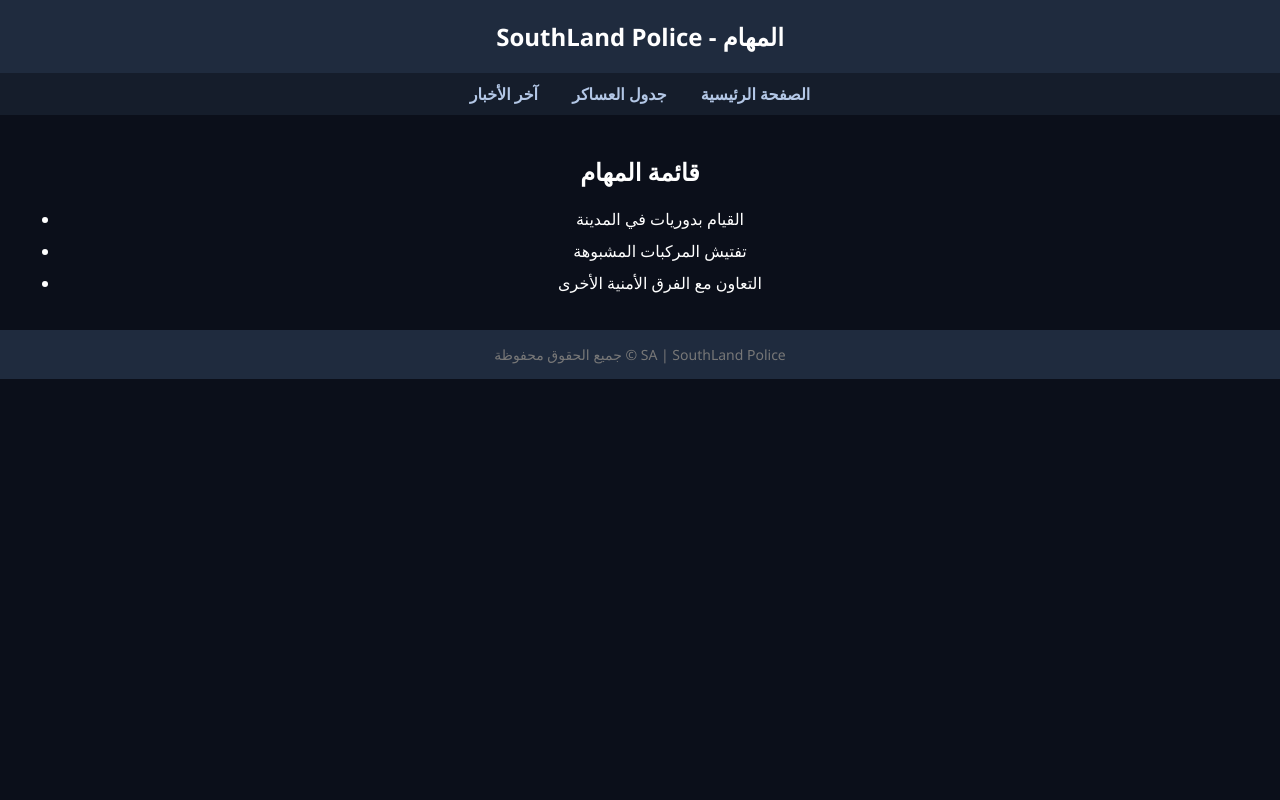
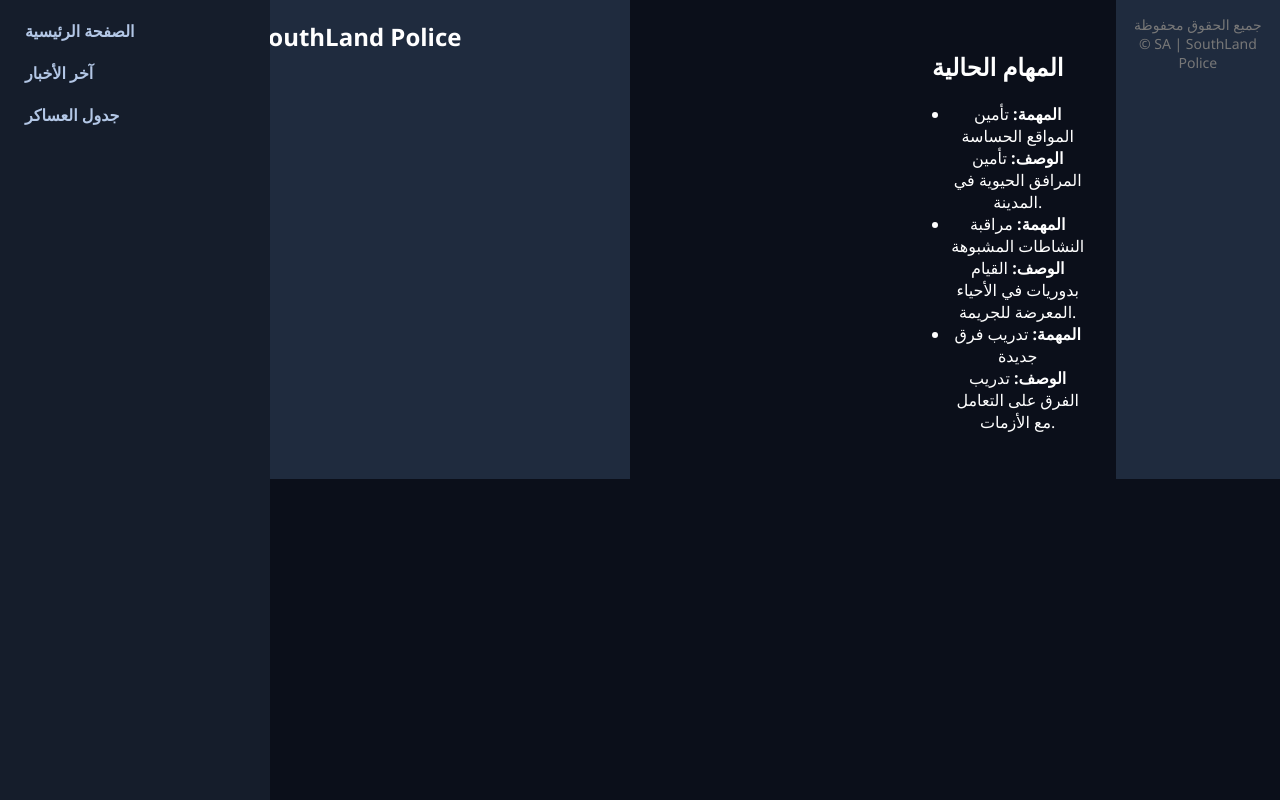
Before and after one commit to salmAlzaabi/southland-police, a plain HTML site: page tasks.html in a window 1280 px wide. Drawn offline with Linux system fonts and the light colour scheme.

Commit message:
Update tasks.html

```diff
--- a/tasks.html
+++ b/tasks.html
@@ -11,6 +11,7 @@
       color: white;
       margin: 0;
       padding: 0;
+      display: flex;
     }
     header {
       background-color: #1f2b3e;
@@ -18,28 +19,30 @@
       text-align: center;
       font-size: 24px;
       font-weight: bold;
+      width: 100%;
     }
     nav {
       background-color: #151d2b;
+      width: 250px;
       padding: 10px;
-      text-align: center;
+      position: fixed;
+      height: 100vh;
     }
     nav a {
       color: #b3c7e6;
       text-decoration: none;
       margin: 0 15px;
+      display: block;
       font-weight: bold;
+      padding: 10px 0;
     }
     nav a:hover {
       color: #ffffff;
     }
-    .task-list {
-      padding: 20px;
-      list-style-type: none;
+    .tasks-list {
+      margin-left: 250px;
+      padding: 30px;
       text-align: center;
-    }
-    .task-list li {
-      margin: 10px 0;
     }
     footer {
       background-color: #1f2b3e;
@@ -52,21 +55,30 @@
 </head>
 <body>
   <header>
-    SouthLand Police - المهام
+    المهام | SouthLand Police
   </header>
 
   <nav>
     <a href="index.html">الصفحة الرئيسية</a>
+    <a href="news.html">آخر الأخبار</a>
     <a href="officers.html">جدول العساكر</a>
-    <a href="news.html">آخر الأخبار</a>
   </nav>
 
-  <div class="task-list">
-    <h2>قائمة المهام</h2>
+  <div class="tasks-list">
+    <h2>المهام الحالية</h2>
     <ul>
-      <li>القيام بدوريات في المدينة</li>
-      <li>تفتيش المركبات المشبوهة</li>
-      <li>التعاون مع الفرق الأمنية الأخرى</li>
+      <li>
+        <strong>المهمة:</strong> تأمين المواقع الحساسة
+        <br><strong>الوصف:</strong> تأمين المرافق الحيوية في المدينة.
+      </li>
+      <li>
+        <strong>المهمة:</strong> مراقبة النشاطات المشبوهة
+        <br><strong>الوصف:</strong> القيام بدوريات في الأحياء المعرضة للجريمة.
+      </li>
+      <li>
+        <strong>المهمة:</strong> تدريب فرق جديدة
+        <br><strong>الوصف:</strong> تدريب الفرق على التعامل مع الأزمات.
+      </li>
     </ul>
   </div>
 
```
